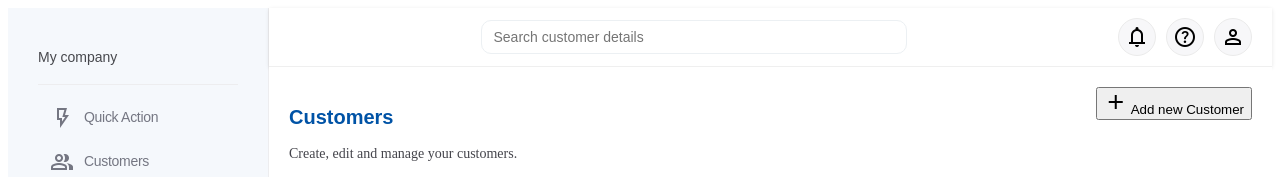
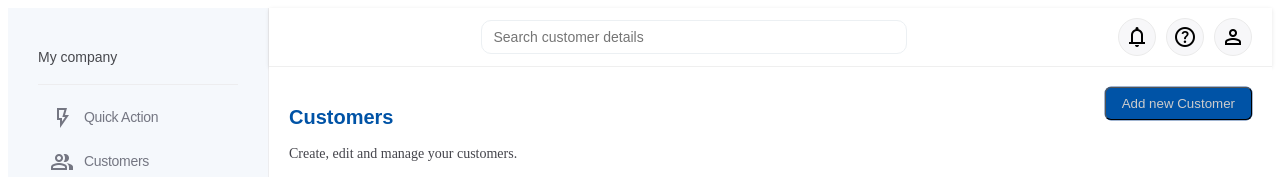
Before and after one commit to jummie-jk/princeps-assessment, an Angular app: page /dashboard in a window 1280 px wide. Shown: the top 177 px of the page. Built offline with nearby package versions, Linux system fonts and the light colour scheme; no server answers; a web font is replaced by a local one.

Commit message:
feat(style): designed dashboard to fit the UI specification

```diff
--- a/src/app/customers-dashboard/customers-dashboard.component.css
+++ b/src/app/customers-dashboard/customers-dashboard.component.css
@@ -50,25 +50,17 @@
   padding: 20px;
 }
 
-/* General card styling */
-/* .card {
-    background-color: #fff;
-    padding: 16px;
-    border: 1px solid #e0e0e0;
-    border-radius: 8px;
-    box-shadow: 0 2px 6px rgba(0, 0, 0, 0.08);
-  } */
 .card {
   background-color: #fff;
   padding: 16px;
   border: 1px solid #efefef;
-  border-bottom: 2px solid #e0e0e0; /* First bottom border */
+  border-bottom: 2px solid #e0e0e0;
   border-radius: 8px;
   box-shadow: 0 2px 6px rgba(0, 0, 0, 0.08);
-  position: relative; /* Needed for pseudo-element */
+  position: relative;
 }
 
-/* Second (fake) bottom border */
+
 .card::after {
   content: "";
   position: absolute;
@@ -76,20 +68,20 @@
   bottom: 0;
   left: 0;
   width: 100%;
-  height: 2px; /* Height of second border */
-  background-color: #ffffff; /* Slightly different gray to create double look */
-  transform: translateY(4px); /* Push it slightly below the first border */
+  height: 2px;
+  background-color: #ffffff;
+  transform: translateY(4px);
   border-bottom-left-radius: 8px;
   border-bottom-right-radius: 8px;
   box-shadow: 0 4px 12px rgba(0, 0, 0, 0.08);
 }
 
-/* Middle card split into two halves */
+
 .card-middle {
   display: flex;
 }
 
-/* Each half of the middle card */
+
 .middle-section {
   flex: 1;
   padding: 10px;
@@ -151,3 +143,18 @@
   gap: 10px;
   align-items: center;
 }
+
+.create-button {
+  width: 204;
+  height: 36;
+  opacity: 1;
+  border-radius: 6px;
+  border-width: 1px;
+  box-shadow: 0px 1px 1px 0px #ffffff5c inset;
+  box-shadow: 0px 1px 4px 0px #09132f7a;
+  box-shadow: 0px 0px 0px 0.5px #446ca3;
+  background-color: #0053a6;
+  color: #ccc;
+  cursor: pointer;
+  padding: 8px 16px;
+}
--- a/src/app/customers-dashboard/customers-dashboard.component.html
+++ b/src/app/customers-dashboard/customers-dashboard.component.html
@@ -11,7 +11,6 @@
         <!-- Create customer button -->
         <div>
           <button class="create-button"  (click)="openModal = true">
-            <span class="material-symbols-outlined">add</span>
             Add new Customer
           </button>
         </div>
```
